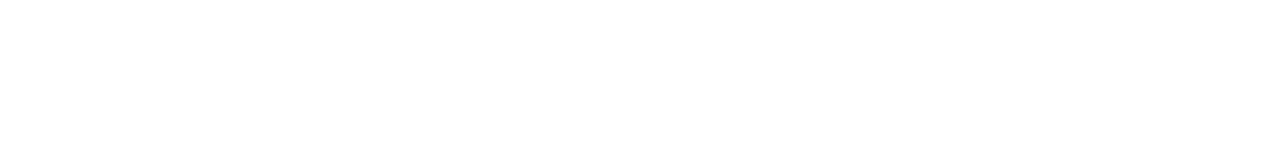
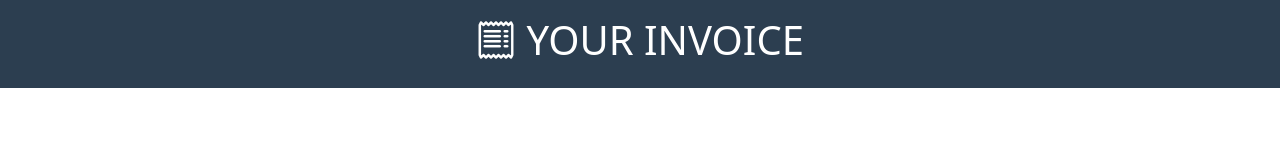
Before and after one commit to thetamimahmed/invoice-js, a plain HTML site: page index.html in a window 1280 px wide. Drawn offline with nearby package versions, Linux system fonts and the light colour scheme.

Commit message:
header style done

```diff
--- a/index.html
+++ b/index.html
@@ -5,6 +5,8 @@
     <meta http-equiv="X-UA-Compatible" content="IE=edge">
     <meta name="viewport" content="width=device-width, initial-scale=1.0">
     <title>Invoice</title>
+    <!-- bootstrap icons cdn -->
+    <link rel="stylesheet" href="https://cdn.jsdelivr.net/npm/bootstrap-icons@1.8.1/font/bootstrap-icons.css">
     <!-- bootstrap cdn  -->
     <link href="https://cdn.jsdelivr.net/npm/bootstrap@5.1.3/dist/css/bootstrap.min.css" rel="stylesheet" integrity="sha384-1BmE4kWBq78iYhFldvKuhfTAU6auU8tT94WrHftjDbrCEXSU1oBoqyl2QvZ6jIW3" crossorigin="anonymous">
     <!-- css stylesheet  -->
@@ -12,7 +14,9 @@
 </head>
 <body>
     <!-- header section -->
-
+    <header class="color1 p-3">
+        <h1 class="text-center text-white"><i class="bi bi-receipt"></i> YOUR INVOICE</h1>
+    </header>
 
       <!-- js file link  -->
       <script src="app.js"></script>
--- a/style.css
+++ b/style.css
@@ -0,0 +1,3 @@
+.color1{
+    background-color: #2c3e50;
+}
```
